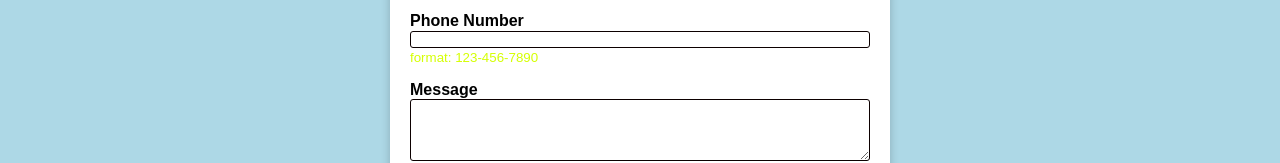
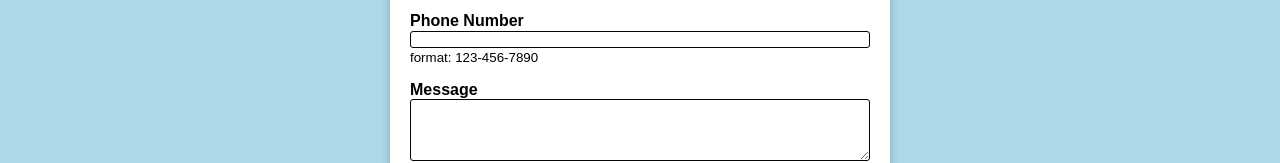
Before and after one commit to arjunman0413/arjunman0413.github.io, a website: page contact.html in a window 1280 px wide. Shown: the part 291-454 px from the top of the page. Drawn offline with nearby package versions, Linux system fonts and the light colour scheme.

Commit message:
css change

```diff
--- a/style.css/contact.css
+++ b/style.css/contact.css
@@ -39,7 +39,7 @@ textarea {
 }
 
 small {
-    color: #d5ff03;
+    color: #000000;
 }
 
 .error-message {
```
